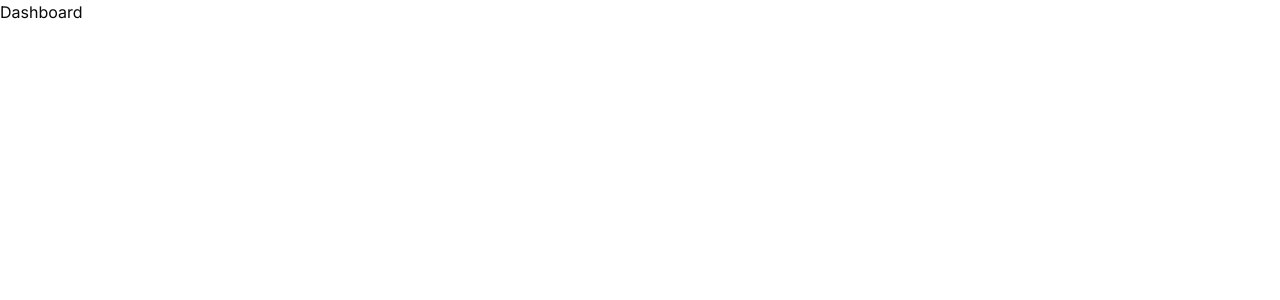
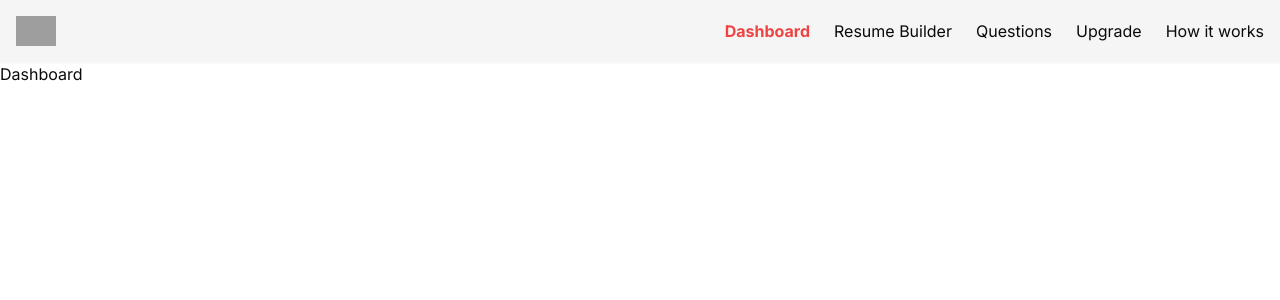
Before and after one commit to utsavpatel562/CareerBoost-AI, a Next.js app: page /dashboard in a window 1280 px wide. Shown: the top 300 px of the page. Built offline with nearby package versions, Linux system fonts and the light colour scheme; grey boxes are pictures that could not be loaded.

Commit message:
New Commit

```diff
--- /dev/null
+++ b/app/dashboard/_components/Header.jsx
@@ -0,0 +1,30 @@
+import { UserButton } from "@clerk/nextjs";
+import Image from "next/image";
+import React from "react";
+
+const Header = () => {
+  return (
+    <>
+      <div className="flex p-4 items-center justify-between bg-secondary shadow-sm">
+        <Image
+          src="/logo4.png"
+          width={40}
+          height={40}
+          alt="CareerBoost-AI Logo"
+        />
+        <ul className="flex gap-6">
+          <li className="hover: text-primary hover: font-bold transition-all">
+            Dashboard
+          </li>
+          <li>Resume Builder</li>
+          <li>Questions</li>
+          <li>Upgrade</li>
+          <li>How it works</li>
+        </ul>
+        <UserButton />
+      </div>
+    </>
+  );
+};
+
+export default Header;
--- a/app/dashboard/layout.jsx
+++ b/app/dashboard/layout.jsx
@@ -1,7 +1,15 @@
 import React from "react";
+import Header from "./_components/Header";
 
 function DashboardLayout({ children }) {
-  return <div>{children}</div>;
+  return (
+    <>
+      <div>
+        <Header />
+        {children}
+      </div>
+    </>
+  );
 }
 
 export default DashboardLayout;
```
